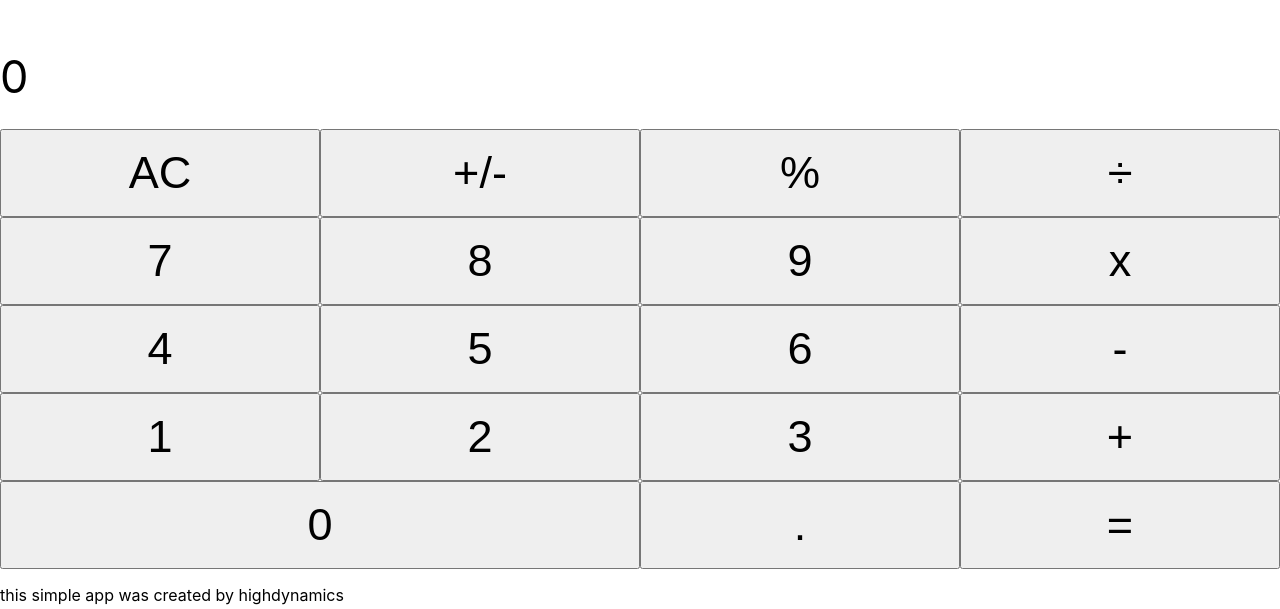
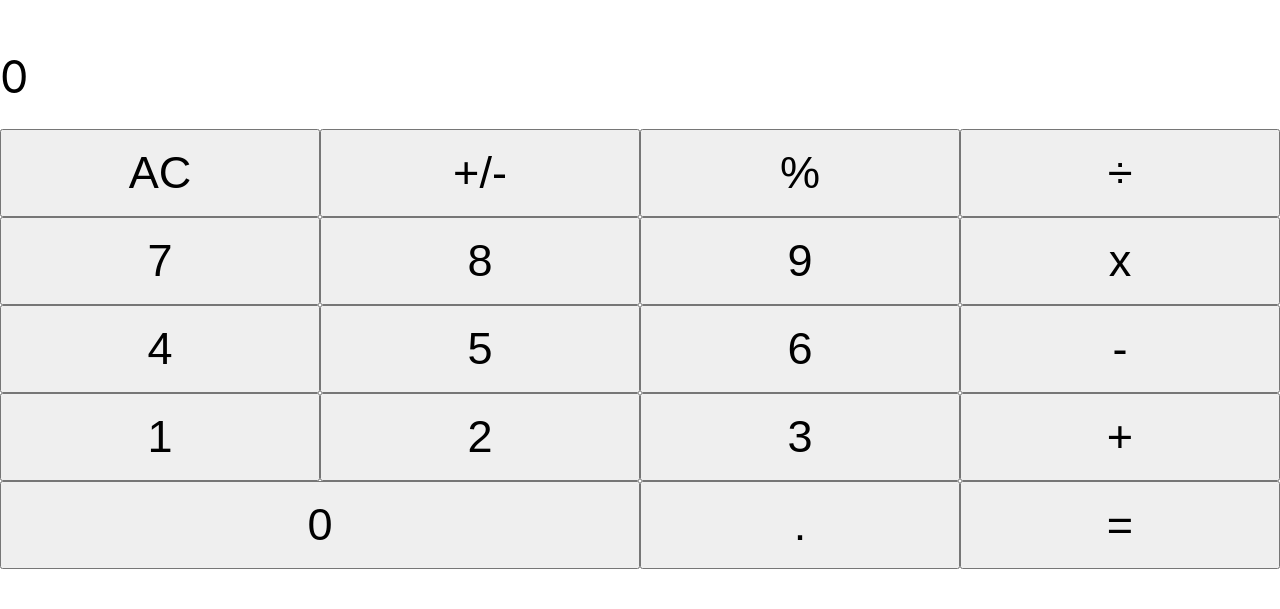
Before and after one commit to HighDynamics/calculator, a React (Create React App) app: page / in a window 1280 px wide. Shown: the part 191-800 px from the top of the page. Built offline with nearby package versions, Linux system fonts and the light colour scheme.

Commit message:
removed footer

```diff
--- a/src/App.css
+++ b/src/App.css
@@ -11,7 +11,6 @@
       'num4 num5 num6 minus'
       'num1 num2 num3 plus'
       'num0 num0 point equals'
-      'footer footer footer footer'
 }
 #expression{
   grid-area: expression;
@@ -94,6 +93,3 @@
 .numbers{
   font-size: calc(30px + (50 - 30) * ((100vw - 300px) / (1600 - 300)));
 }
-#footer{
-  grid-area: footer;
-}
--- a/src/App.js
+++ b/src/App.js
@@ -205,7 +205,6 @@ function App(){
           <Numbers setInput={setInput} input={input}/>
           <Operators setInput={setInput} input={input}/>
           <Utilities setInput={setInput} input={input}/>
-          <p id='footer'>this simple app was created by highdynamics</p>
         </div>
     </>
   );
```
